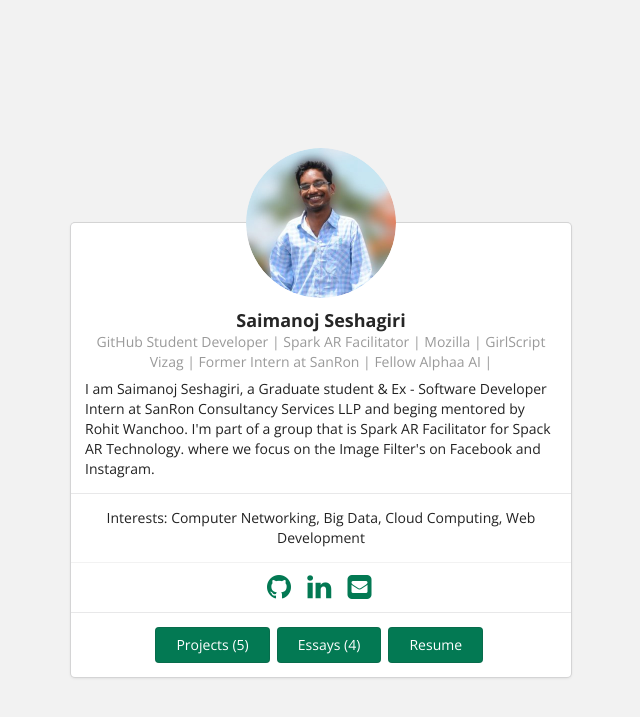
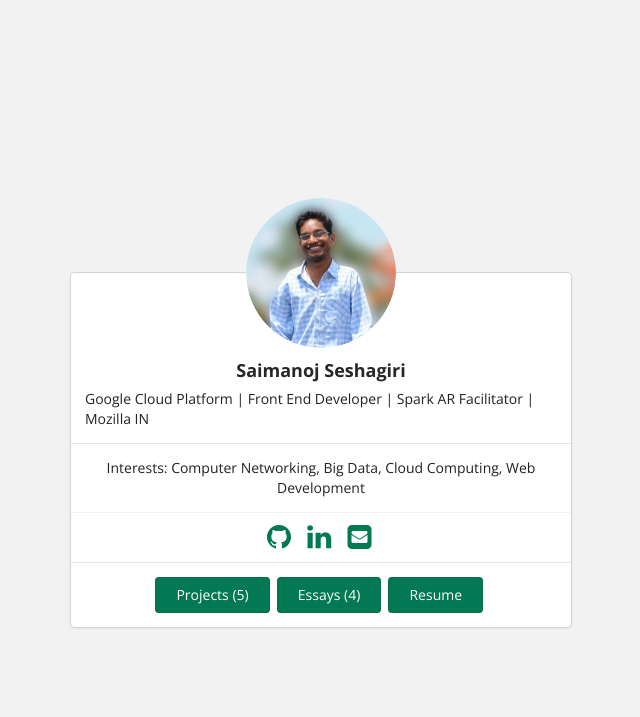
Before and after one commit to saimanoj75/saimanoj75kumar, a Jekyll site: the page built from index.html, in a window 1280 px wide. Shown: the top 717 px of the page, without its empty margins (319-959 px from the left). Built offline with Jekyll 4.4.1, drawn with Linux system fonts in a browser that asks for light colours.

Commit message:
Update bio.json
update the address and bio

```diff
--- a/_data/bio.json
+++ b/_data/bio.json
@@ -1,18 +1,17 @@
 {
   "basics": {
     "name": "Saimanoj Seshagiri",
-    "label": "GitHub Student Developer | Spark AR Facilitator | Mozilla | GirlScript Vizag | Former Intern at SanRon | Fellow Alphaa AI |",
+    "label": "",
     "picture": "https://saimanoj75.github.io/images/sai.jpg",
     "email": "saimanojseshagiri3@gmail.com",
     "phone": "950-595-5568",
-    "summary": "I am Saimanoj Seshagiri, a Graduate student & Ex - Software Developer Intern at SanRon Consultancy Services LLP and beging mentored by Rohit Wanchoo. I'm part of a group that is Spark AR Facilitator for Spack AR Technology. where we focus on the Image Filter's on Facebook and Instagram.
-",
+    "summary": "Google Cloud Platform | Front End Developer | Spark AR Facilitator | Mozilla IN",
     "location": {
       "address": "",
-      "postalCode": "534006",
-      "city": "Eluru",
+      "postalCode": "",
+      "city": "Bengaluru",
       "countryCode": "IND",
-      "region": "Andhra Pradesh"
+      "region": "KA"
     },
     "profiles": [
       {
```
